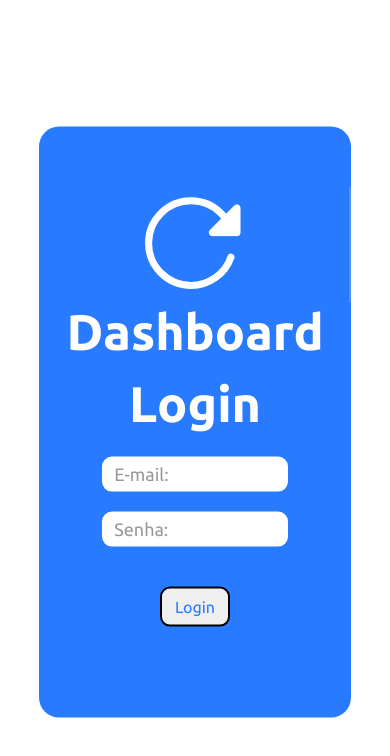
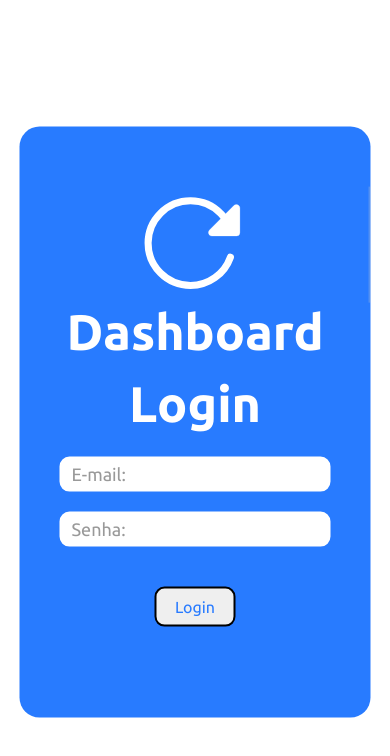
Before and after one commit to luis-procopio/Responsive_Dashboard, a plain HTML site: page login.html in a window 390 px wide. Drawn offline with nearby package versions, Linux system fonts and the light colour scheme; a web font is replaced by a local one.

Commit message:
Resposive part

```diff
--- a/login.css
+++ b/login.css
@@ -120,14 +120,14 @@
     color: var(--blue);
 }
 
-@media (max-width: 480px) {
+@media (max-width: 820px) {
     .container {
         position: absolute;
         background: var(--blue);
 
         /* transform: translate(-50%, -50%); */
         height: 70vh;
-        width: 80vw;
+        width: 90vw;
         border-radius: 20px;
     }
 
@@ -143,7 +143,52 @@
         margin-bottom: 20px;
     }
 
-    .container .logo .icon {
-        /* border-right: 2px solid rgba(204, 204, 204, 0.267); */
+    .container .form-login input {
+        width: 100%;
+        height: 35px;
+        margin-bottom: 20px;
+        padding-left: 10px;
+        font-size: large;
+        border-radius: 10px;
+        border-color: var(--white);
+        border-style: solid;
+        background: var(--white);
     }
+
 }
+@media (max-width: 480px) {
+    .container {
+        position: absolute;
+        background: var(--blue);
+
+        /* transform: translate(-50%, -50%); */
+        height: 70vh;
+        width: 90vw;
+        border-radius: 20px;
+    }
+
+    .container .logo {
+        position: relative;
+        display: grid;
+        grid-template-columns: repeat(1, 1fr);
+        height: 20%;
+        align-items: center;
+        justify-content: center;
+        text-align: center;
+        margin-top: 60px;
+        margin-bottom: 20px;
+    }
+
+    .container .form-login input {
+        width: 100%;
+        height: 35px;
+        margin-bottom: 20px;
+        padding-left: 10px;
+        font-size: large;
+        border-radius: 10px;
+        border-color: var(--white);
+        border-style: solid;
+        background: var(--white);
+    }
+
+}
```
Also changed, not shown: index.html (+4 -4 lines).
